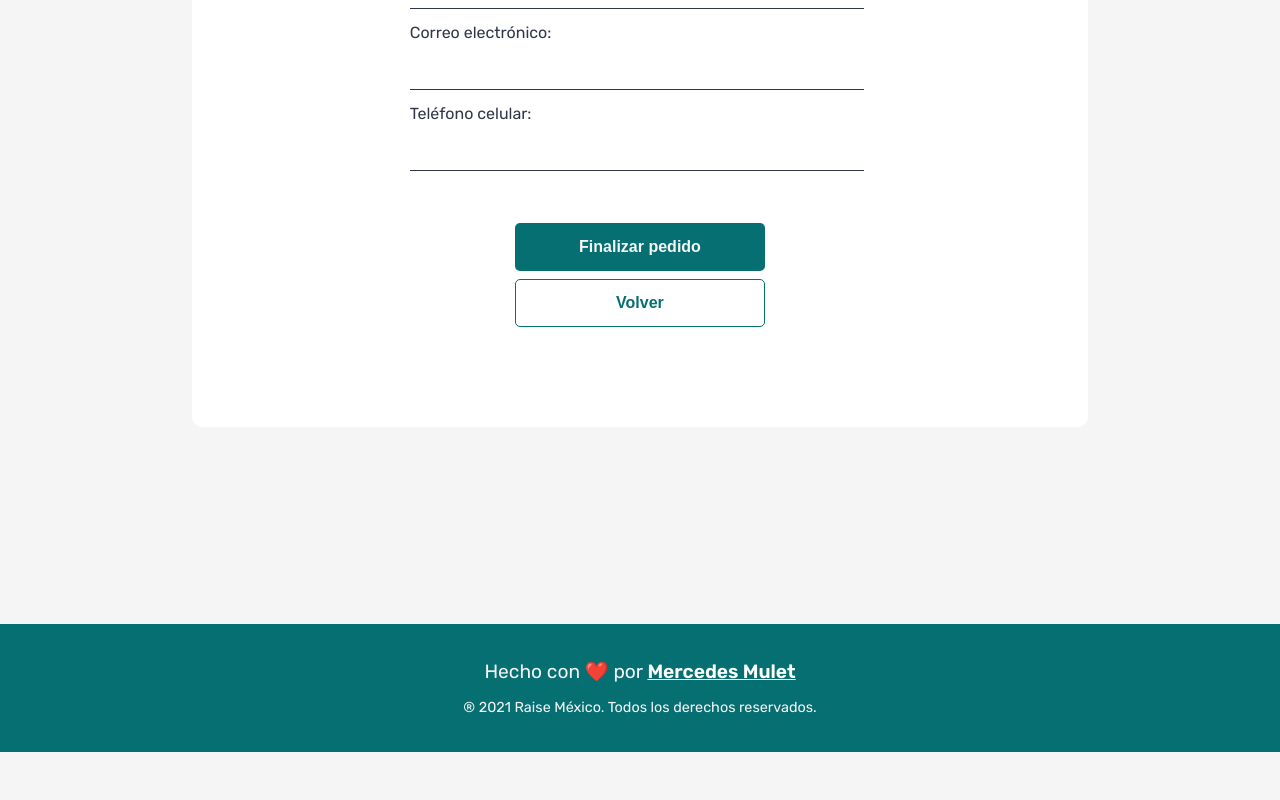
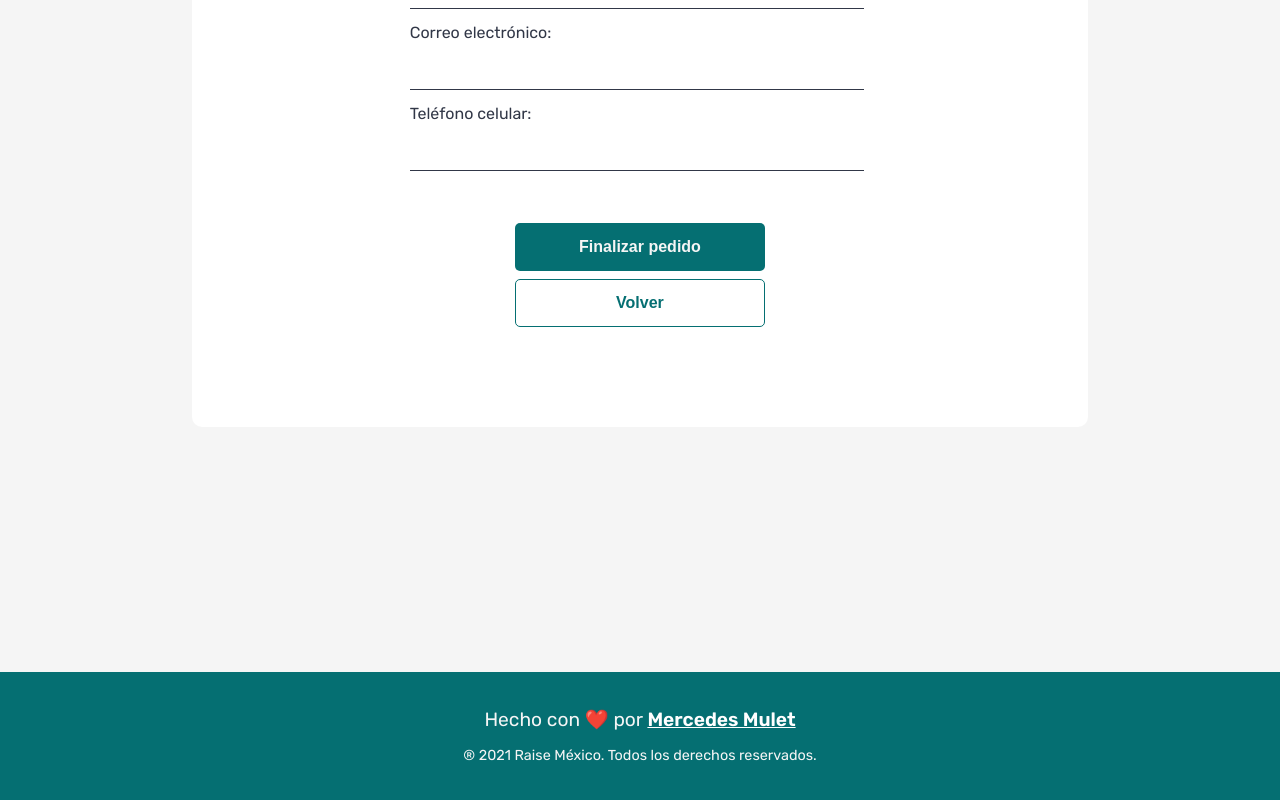
Before and after one commit to MercedesMulet/raise-cart, a React (Create React App) app: page /checkout in a window 1280 px wide. Shown: the part 446-1246 px from the top of the page. Before the commit the page ends 1198 px from the top, so only its background shows below. Built offline with nearby package versions, Linux system fonts and the light colour scheme.

Commit message:
ultimos detalles

```diff
--- a/src/components/Footer/footer.scss
+++ b/src/components/Footer/footer.scss
@@ -6,7 +6,7 @@
     align-items: center;
     justify-content: center;
     background-color: $green-raise;
-    margin: 5rem auto 0;
+    margin: 8rem auto 0;
     color: $bg-color;
 
     .h2 {
--- a/src/components/ItemDetailContainer/ItemDetailContainer.jsx
+++ b/src/components/ItemDetailContainer/ItemDetailContainer.jsx
@@ -16,7 +16,6 @@ export const ItemDetailContainer = () => {
     const db = getFirestore();
     const anItem = doc(db, 'products', id);
     getDoc(anItem).then((snapshot) => {
-      console.log(snapshot);
       if (snapshot.exists()) {
         setItem({...snapshot.data(), id : id});
         setLoading(false);
```
